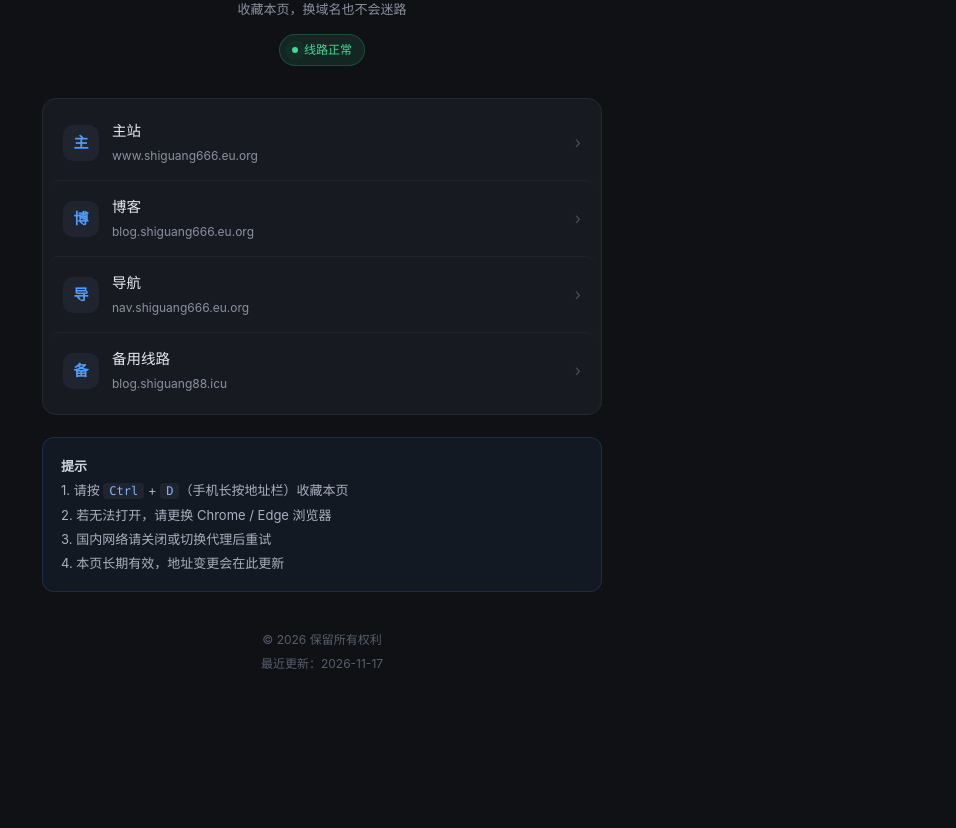
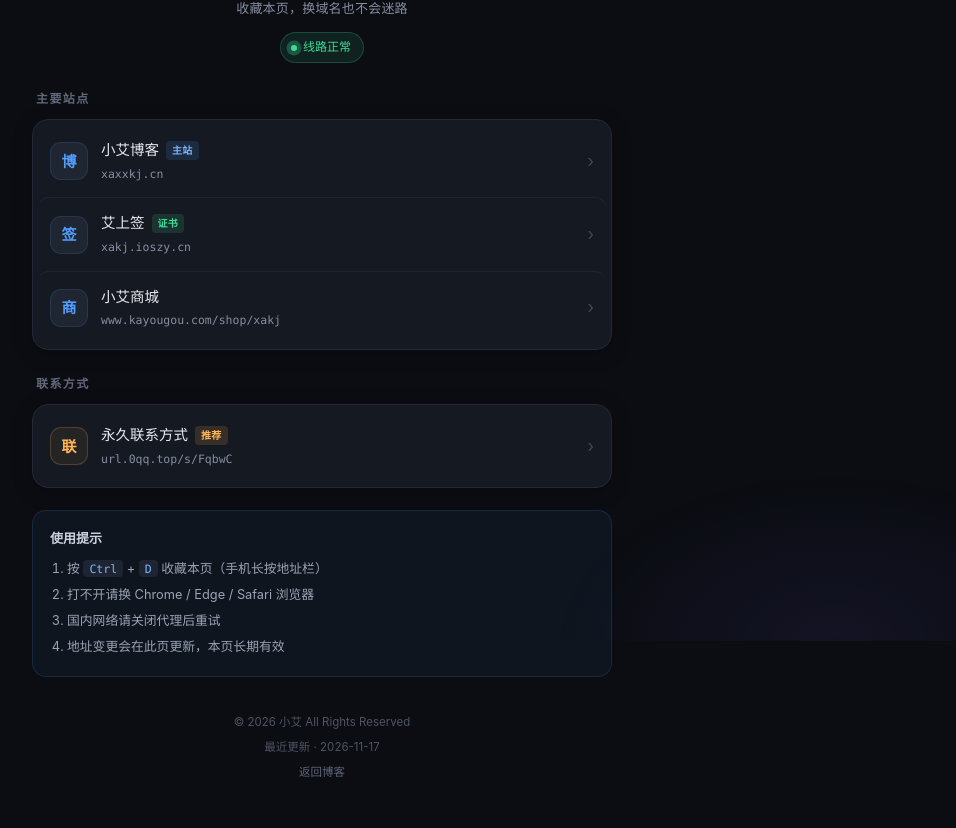
Before and after one commit to vipran888/release-page, a plain HTML site: page index.html in a window 1280 px wide. Shown: the part 159-987 px from the top of the page, without its empty margins (318-1274 px from the left). Before the commit the page ends 895 px from the top, so only its background shows below. Drawn offline with Linux system fonts and the light colour scheme.

Commit message:
feat: 换成小艾站点实际内容，新增 robots.txt 禁收录

```diff
--- a/index.html
+++ b/index.html
@@ -3,90 +3,141 @@
 <head>
 <meta charset="UTF-8">
 <meta name="viewport" content="width=device-width,initial-scale=1,viewport-fit=cover">
-<meta name="theme-color" content="#0f1115">
-<meta name="description" content="地址发布页 - 收藏本页，永不迷路">
-<title>地址发布页 · 收藏不迷路</title>
+<meta name="theme-color" content="#0b0d12">
+<meta name="description" content="小艾地址发布页 - 收藏本页，永不迷路">
+<meta name="robots" content="noindex,nofollow">
+<title>小艾 · 地址发布页</title>
 <style>
 *{margin:0;padding:0;box-sizing:border-box}
 :root{
-  --bg:#0f1115; --card:#171a21; --line:#252932;
-  --txt:#e6e8ee; --dim:#8b91a0; --accent:#4f9cf9; --ok:#3ddc97;
+  --bg:#0b0d12; --card:#151922; --line:#232836;
+  --txt:#e8eaf0; --dim:#868da0; --accent:#4f9cf9;
+  --ok:#3ddc97; --warn:#ffb454;
 }
-html{-webkit-text-size-adjust:100%}
+html{-webkit-text-size-adjust:100%;scroll-behavior:smooth}
 body{
-  min-height:100vh; background:var(--bg); color:var(--txt);
+  min-height:100vh;background:var(--bg);color:var(--txt);
   font:15px/1.7 -apple-system,BlinkMacSystemFont,"Segoe UI","PingFang SC","Microsoft YaHei",sans-serif;
-  display:flex; flex-direction:column; align-items:center;
-  padding:40px 18px 60px; -webkit-font-smoothing:antialiased;
+  display:flex;flex-direction:column;align-items:center;
+  padding:36px 16px 48px;-webkit-font-smoothing:antialiased;
+  overflow-x:hidden;
 }
-.wrap{width:100%;max-width:560px}
-header{text-align:center;margin-bottom:32px}
+body::before{
+  content:"";position:fixed;inset:0;pointer-events:none;z-index:0;
+  background:
+    radial-gradient(600px 300px at 50% -10%,rgba(79,156,249,.13),transparent 70%),
+    radial-gradient(400px 240px at 90% 100%,rgba(123,97,255,.08),transparent 70%);
+}
+.wrap{width:100%;max-width:580px;position:relative;z-index:1}
+
+/* ---------- 头部 ---------- */
+header{text-align:center;margin-bottom:26px}
 .logo{
-  width:58px;height:58px;margin:0 auto 16px;border-radius:16px;
-  background:linear-gradient(135deg,#4f9cf9,#7b61ff);
+  width:62px;height:62px;margin:0 auto 15px;border-radius:19px;
+  background:linear-gradient(140deg,#4f9cf9,#7b61ff 60%,#b06cff);
   display:flex;align-items:center;justify-content:center;
-  font-size:26px;font-weight:700;color:#fff;
-  box-shadow:0 8px 24px rgba(79,156,249,.28);
+  font-size:27px;font-weight:700;color:#fff;letter-spacing:-1px;
+  box-shadow:0 10px 30px rgba(79,156,249,.3),inset 0 1px 0 rgba(255,255,255,.25);
 }
-h1{font-size:21px;font-weight:600;letter-spacing:.3px}
-.sub{color:var(--dim);font-size:13px;margin-top:7px}
+h1{font-size:22px;font-weight:650;letter-spacing:.5px}
+.sub{color:var(--dim);font-size:13px;margin-top:6px;letter-spacing:.2px}
 .badge{
   display:inline-flex;align-items:center;gap:6px;
-  margin-top:14px;padding:5px 12px;border-radius:999px;
+  margin-top:13px;padding:4px 12px 4px 10px;border-radius:999px;
   background:rgba(61,220,151,.1);color:var(--ok);
   font-size:12px;border:1px solid rgba(61,220,151,.22);
+  font-weight:500;
 }
 .dot{width:6px;height:6px;border-radius:50%;background:var(--ok);
-  box-shadow:0 0 0 0 rgba(61,220,151,.7);animation:pulse 2s infinite}
-@keyframes pulse{70%{box-shadow:0 0 0 7px rgba(61,220,151,0)}100%{box-shadow:0 0 0 0 rgba(61,220,151,0)}}
+  animation:pulse 2.2s ease-out infinite}
+@keyframes pulse{
+  0%{box-shadow:0 0 0 0 rgba(61,220,151,.65)}
+  70%{box-shadow:0 0 0 8px rgba(61,220,151,0)}
+  100%{box-shadow:0 0 0 0 rgba(61,220,151,0)}
+}
 
+/* ---------- 站点卡片 ---------- */
+.sec-title{
+  font-size:12px;color:#5f6678;letter-spacing:1.4px;
+  font-weight:600;margin:24px 0 10px 4px;text-transform:uppercase;
+}
+.sec-title:first-of-type{margin-top:0}
 .card{
-  background:var(--card);border:1px solid var(--line);border-radius:14px;
-  padding:6px;margin-bottom:16px;
+  background:var(--card);border:1px solid var(--line);border-radius:16px;
+  padding:5px;box-shadow:0 4px 20px rgba(0,0,0,.22);
 }
 .item{
   display:flex;align-items:center;gap:13px;
-  padding:14px;border-radius:10px;
-  text-decoration:none;color:inherit;
-  transition:background .16s ease,transform .16s ease;
+  padding:13px 12px;border-radius:11px;
+  text-decoration:none;color:inherit;position:relative;
+  transition:background .15s ease,transform .15s ease;
   -webkit-tap-highlight-color:transparent;
 }
-.item:hover,.item:focus-visible{background:#1e2230;transform:translateX(2px);outline:none}
-.item+.item{border-top:1px solid rgba(37,41,50,.7)}
+.item:hover,.item:focus-visible{background:#1c222e;transform:translateX(3px);outline:none}
+.item:active{transform:translateX(1px) scale(.995)}
+.item+.item{border-top:1px solid rgba(35,40,54,.75)}
 .ico{
-  flex:0 0 36px;height:36px;border-radius:10px;
-  background:#20242f;display:flex;align-items:center;justify-content:center;
+  flex:0 0 38px;height:38px;border-radius:11px;
+  background:#1f2531;display:flex;align-items:center;justify-content:center;
   font-size:15px;font-weight:600;color:var(--accent);
+  border:1px solid rgba(79,156,249,.14);
+  transition:background .15s,border-color .15s;
 }
+.item:hover .ico{background:#243044;border-color:rgba(79,156,249,.32)}
+.ico.hot{color:var(--warn);border-color:rgba(255,180,84,.2);background:rgba(255,180,84,.07)}
 .meta{flex:1;min-width:0}
-.name{font-size:14.5px;font-weight:500}
+.name{font-size:14.5px;font-weight:550;display:flex;align-items:center;gap:7px}
+.tag{
+  font-size:10px;font-weight:600;padding:1px 6px;border-radius:4px;
+  background:rgba(79,156,249,.14);color:#79b4ff;letter-spacing:.3px;
+  flex:0 0 auto;
+}
+.tag.new{background:rgba(61,220,151,.14);color:var(--ok)}
+.tag.hot{background:rgba(255,180,84,.14);color:var(--warn)}
 .url{
-  font-size:12px;color:var(--dim);margin-top:2px;
+  font-size:11.5px;color:var(--dim);margin-top:2px;
   overflow:hidden;text-overflow:ellipsis;white-space:nowrap;
+  font-family:ui-monospace,SFMono-Regular,Consolas,monospace;
 }
-.arrow{color:#4a4f5e;font-size:16px;flex:0 0 auto;transition:color .16s}
-.item:hover .arrow{color:var(--accent)}
+.arrow{color:#434958;font-size:17px;flex:0 0 auto;transition:color .15s,transform .15s}
+.item:hover .arrow{color:var(--accent);transform:translateX(2px)}
 
+/* ---------- 提示 ---------- */
 .note{
-  margin-top:22px;padding:16px 18px;
-  background:rgba(79,156,249,.06);border:1px solid rgba(79,156,249,.16);
-  border-radius:12px;font-size:13px;color:#a9b0c0;line-height:1.85;
+  margin-top:22px;padding:15px 17px;
+  background:rgba(79,156,249,.055);border:1px solid rgba(79,156,249,.15);
+  border-radius:14px;font-size:12.8px;color:#9ba3b5;line-height:1.95;
 }
-.note b{color:#cfd4e0;font-weight:600}
+.note b{color:#ccd2de;font-weight:600;display:block;margin-bottom:5px;font-size:13px}
+.note ol{padding-left:17px;margin:0}
+.note li{margin:1px 0}
 .note code{
-  background:#20242f;padding:1px 6px;border-radius:4px;
-  font-family:ui-monospace,Consolas,monospace;font-size:12px;color:#7bb8ff;
+  background:#1e2431;padding:1.5px 6px;border-radius:4px;
+  font-family:ui-monospace,Consolas,monospace;font-size:11.5px;color:#7bb8ff;
 }
+
+/* ---------- 底部 ---------- */
 footer{
-  margin-top:auto;padding-top:36px;
-  font-size:12px;color:#585e6d;text-align:center;line-height:2;
+  margin-top:auto;padding-top:34px;text-align:center;
+  font-size:11.5px;color:#4e5464;line-height:2;
 }
-footer a{color:#585e6d;text-decoration:none;border-bottom:1px solid #33384a}
-footer a:hover{color:var(--accent);border-color:var(--accent)}
+footer .ln{margin-top:2px}
+footer a{color:#5e6577;text-decoration:none;transition:color .15s}
+footer a:hover{color:var(--accent)}
+
+/* ---------- 移动端 ---------- */
 @media(max-width:400px){
-  body{padding:28px 14px 44px}
-  h1{font-size:19px}
-  .item{padding:12px}
+  body{padding:26px 13px 40px}
+  h1{font-size:20px}
+  .logo{width:56px;height:56px;font-size:24px;border-radius:17px}
+  .item{padding:12px 10px;gap:11px}
+  .ico{flex:0 0 35px;height:35px;font-size:14px}
+  .name{font-size:14px}
+  .url{font-size:11px}
+}
+@media(prefers-reduced-motion:reduce){
+  *{animation:none!important;transition:none!important}
+  html{scroll-behavior:auto}
 }
 </style>
 </head>
@@ -94,60 +145,72 @@ footer a:hover{color:var(--accent);border-color:var(--accent)}
 <div class="wrap">
 
   <header>
-    <div class="logo">時</div>
-    <h1>地址发布页</h1>
+    <div class="logo">艾</div>
+    <h1>小艾 · 地址发布页</h1>
     <p class="sub">收藏本页，换域名也不会迷路</p>
-    <div class="badge"><span class="dot"></span><span id="status">线路正常</span></div>
+    <div class="badge"><span class="dot"></span><span>线路正常</span></div>
   </header>
 
-  <nav class="card" aria-label="站点列表">
-    <a class="item" href="https://www.shiguang666.eu.org/" target="_blank" rel="noopener">
-      <div class="ico">主</div>
+  <div class="sec-title">主要站点</div>
+  <nav class="card" aria-label="主要站点">
+    <a class="item" href="https://xaxxkj.cn/" target="_blank" rel="noopener">
+      <div class="ico">博</div>
       <div class="meta">
-        <div class="name">主站</div>
-        <div class="url">www.shiguang666.eu.org</div>
+        <div class="name">小艾博客<span class="tag">主站</span></div>
+        <div class="url">xaxxkj.cn</div>
       </div>
       <div class="arrow">›</div>
     </a>
-    <a class="item" href="https://blog.shiguang666.eu.org/" target="_blank" rel="noopener">
-      <div class="ico">博</div>
+    <a class="item" href="https://xakj.ioszy.cn/" target="_blank" rel="noopener">
+      <div class="ico">签</div>
       <div class="meta">
-        <div class="name">博客</div>
-        <div class="url">blog.shiguang666.eu.org</div>
+        <div class="name">艾上签<span class="tag new">证书</span></div>
+        <div class="url">xakj.ioszy.cn</div>
       </div>
       <div class="arrow">›</div>
     </a>
-    <a class="item" href="https://nav.shiguang666.eu.org/" target="_blank" rel="noopener">
-      <div class="ico">导</div>
+    <a class="item" href="https://www.kayougou.com/shop/xakj" target="_blank" rel="noopener">
+      <div class="ico">商</div>
       <div class="meta">
-        <div class="name">导航</div>
-        <div class="url">nav.shiguang666.eu.org</div>
+        <div class="name">小艾商城</div>
+        <div class="url">www.kayougou.com/shop/xakj</div>
       </div>
       <div class="arrow">›</div>
     </a>
-    <a class="item" href="https://blog.shiguang88.icu/" target="_blank" rel="noopener">
-      <div class="ico">备</div>
+  </nav>
+
+  <div class="sec-title">联系方式</div>
+  <nav class="card" aria-label="联系方式">
+    <a class="item" href="https://url.0qq.top/s/FqbwC" target="_blank" rel="noopener">
+      <div class="ico hot">联</div>
       <div class="meta">
-        <div class="name">备用线路</div>
-        <div class="url">blog.shiguang88.icu</div>
+        <div class="name">永久联系方式<span class="tag hot">推荐</span></div>
+        <div class="url">url.0qq.top/s/FqbwC</div>
       </div>
       <div class="arrow">›</div>
     </a>
   </nav>
 
   <div class="note">
-    <b>提示</b><br>
-    1. 请按 <code>Ctrl</code> + <code>D</code>（手机长按地址栏）收藏本页<br>
-    2. 若无法打开，请更换 Chrome / Edge 浏览器<br>
-    3. 国内网络请关闭或切换代理后重试<br>
-    4. 本页长期有效，地址变更会在此更新
+    <b>使用提示</b>
+    <ol>
+      <li>按 <code>Ctrl</code> + <code>D</code> 收藏本页（手机长按地址栏）</li>
+      <li>打不开请换 Chrome / Edge / Safari 浏览器</li>
+      <li>国内网络请关闭代理后重试</li>
+      <li>地址变更会在此页更新，本页长期有效</li>
+    </ol>
   </div>
 
   <footer>
-    <div>© 2026 保留所有权利</div>
-    <div>最近更新：<span id="upd">2026-11-17</span></div>
+    <div>© <span id="y">2026</span> 小艾 All Rights Reserved</div>
+    <div class="ln">最近更新 · <span id="upd">2026-11-17</span></div>
+    <div class="ln"><a href="https://xaxxkj.cn/" target="_blank" rel="noopener">返回博客</a></div>
   </footer>
 
 </div>
+<script>
+// 年份自动更新（3 行内，不影响首屏）
+document.getElementById('y').textContent = new Date().getFullYear();
+</script>
 </body>
 </html>
```
Also changed, not shown: robots.txt (added), 1 other file.
